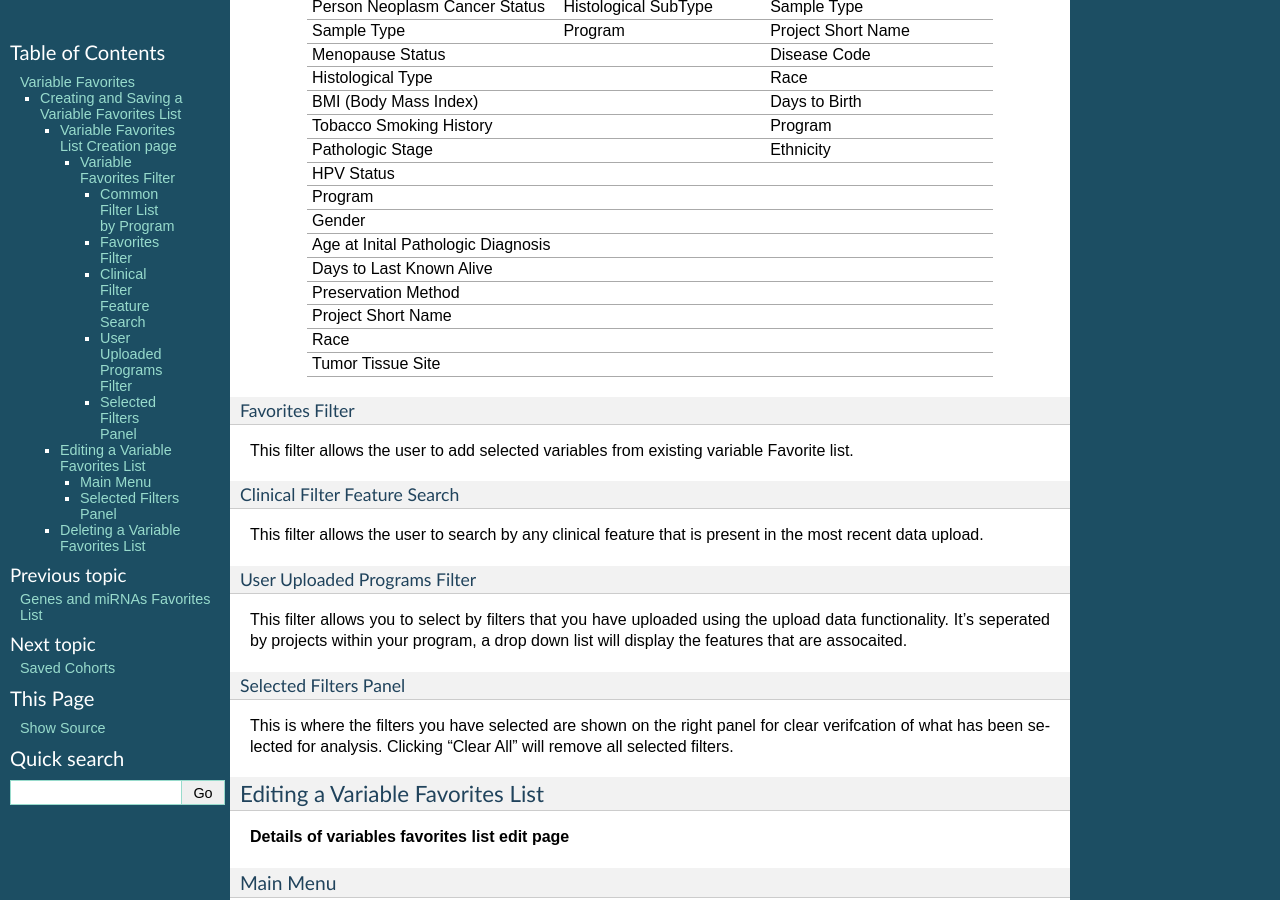
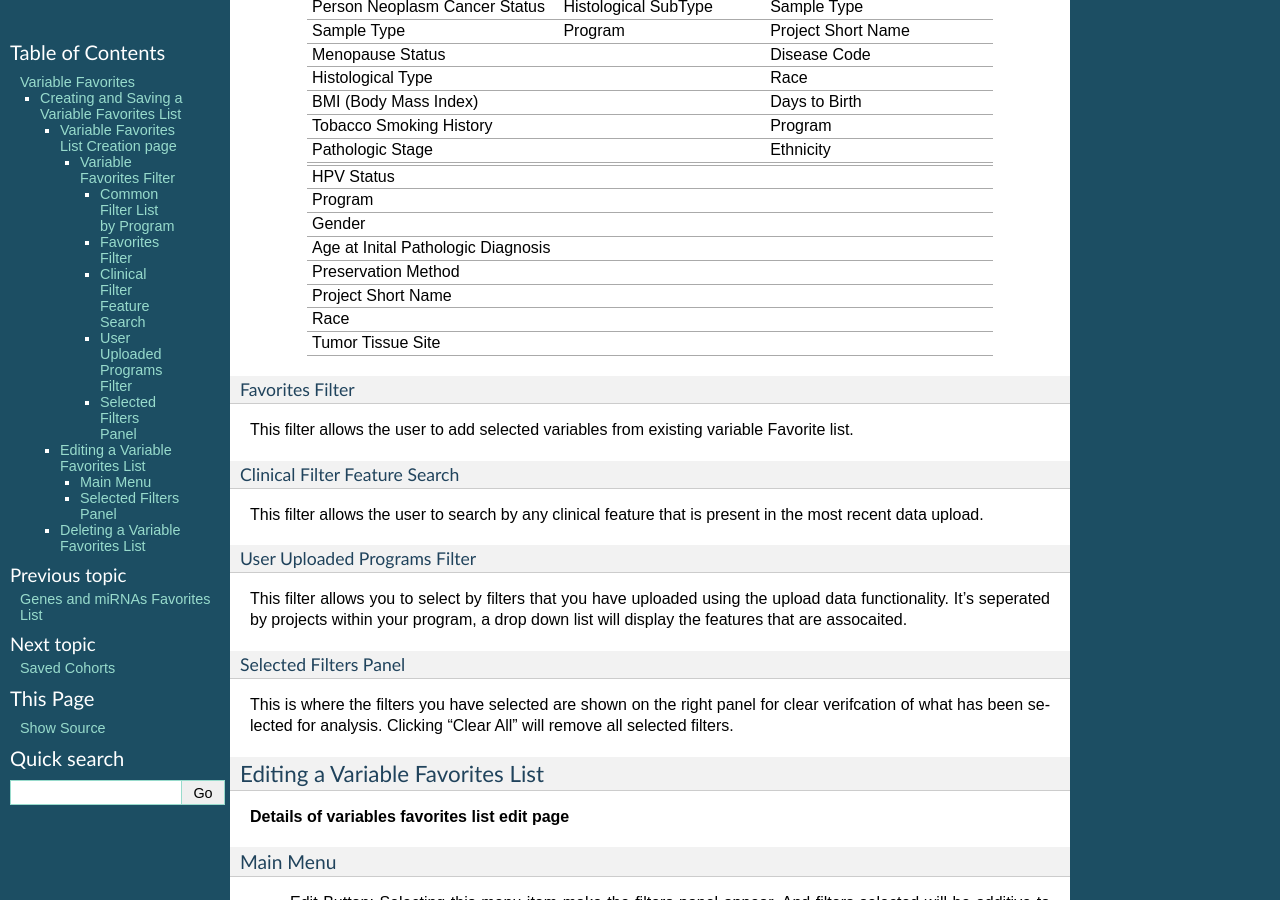
Before and after one commit to isb-cgc/readthedocs, a Sphinx documentation site: the page built from docs/source/sections/webapp/Variable-Favorites.rst, in a window 1280 px wide and 900 px high, scrolled down 806 px. Built offline with Sphinx 7.4.7, drawn with Linux system fonts in a browser that asks for light colours; pages that are not in the unit, such as notebooks, are missing from menus.

Commit message:
Update Variable-Favorites.rst

```diff
--- a/docs/source/sections/webapp/Variable-Favorites.rst
+++ b/docs/source/sections/webapp/Variable-Favorites.rst
@@ -58,6 +58,8 @@ Common Filter List by Program
    +-----------------------+------------------------------+---------------------+
    | Pathologic Stage      |                              | Ethnicity           |
    +-----------------------+------------------------------+---------------------+
+   |                       |                              |                     |
+   +-----------------------+------------------------------+---------------------+
    | HPV Status            |                              |                     |
    +-----------------------+------------------------------+---------------------+
    | Program               |                              |                     |
@@ -66,9 +68,6 @@ Common Filter List by Program
    +-----------------------+------------------------------+---------------------+
    | Age at Inital         |                              |                     |
    | Pathologic Diagnosis  |                              |                     |
-   +-----------------------+------------------------------+---------------------+
-   | Days to Last Known    |                              |                     |
-   | Alive                 |                              |                     |
    +-----------------------+------------------------------+---------------------+
    | Preservation Method   |                              |                     |
    +-----------------------+------------------------------+---------------------+
```
